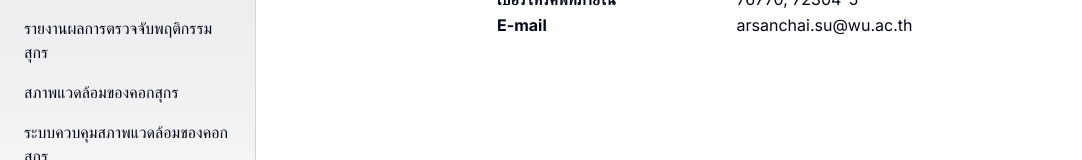
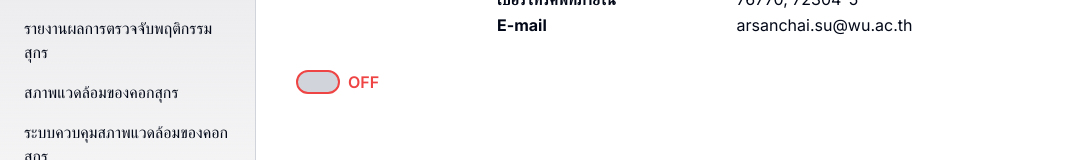
Before and after one commit to arsanchai-su/pig-sense-ai, a Next.js app: page /about-me in a window 1280 px wide. Shown: the part 222-382 px from the top of the page, without its empty margins (0-1082 px from the left). Built offline with nearby package versions, Linux system fonts and the light colour scheme.

Commit message:
add pig bite notify

```diff
--- a/app/about-me/page.tsx
+++ b/app/about-me/page.tsx
@@ -1,7 +1,31 @@
+'use client'
 import React from 'react';
+import { useEffect, useState } from "react";
 import Layout from '@/components/Layout';
 
 const AboutMe: React.FC = () => {
+  const [isNotificationOn, setNotificationOn] = useState(false);
+
+  const sendTelegramNotification = async () => {
+    const message = `🐷 แจ้งเตือน เกิดการกัดกันของหมู`;
+    try {
+      await fetch("/api/sendNotification", {
+        method: "POST",
+        headers: { "Content-Type": "application/json" },
+        body: JSON.stringify({ message }),
+      });
+    } catch (error) {
+      console.error("Error sending Telegram notification:", error);
+    }
+  };
+
+  const handleToggle = () => {
+    const newState = !isNotificationOn;
+    setNotificationOn(newState);
+    if (newState) {
+      sendTelegramNotification();
+    }
+  };
   return (
     <Layout>
       <h1>About Me</h1>
@@ -47,6 +71,32 @@ const AboutMe: React.FC = () => {
           </tbody>
         </table>
       </div>
+      {/* 🔔 Notification Toggle */}
+      <div className="mt-8">
+        <span className="mr-4"></span>
+        <label className="relative inline-flex items-center cursor-pointer">
+          <input
+            type="checkbox"
+            className="sr-only peer"
+            checked={isNotificationOn}
+            onChange={handleToggle}
+          />
+          <div
+            className={`w-11 h-6 rounded-full transition-all duration-300 ${
+              isNotificationOn
+                ? "bg-green-600 peer-focus:ring-2 peer-focus:ring-green-400"
+                : "bg-gray-300 border-2 border-red-500"
+            }`}
+          ></div>
+          <span
+            className={`ml-2 font-semibold ${
+              isNotificationOn ? "text-blue-600" : "text-red-500"
+            }`}
+          >
+            {isNotificationOn ? "ON" : "OFF"}
+          </span>
+        </label>
+      </div>
     </Layout>
   );
 };
```
